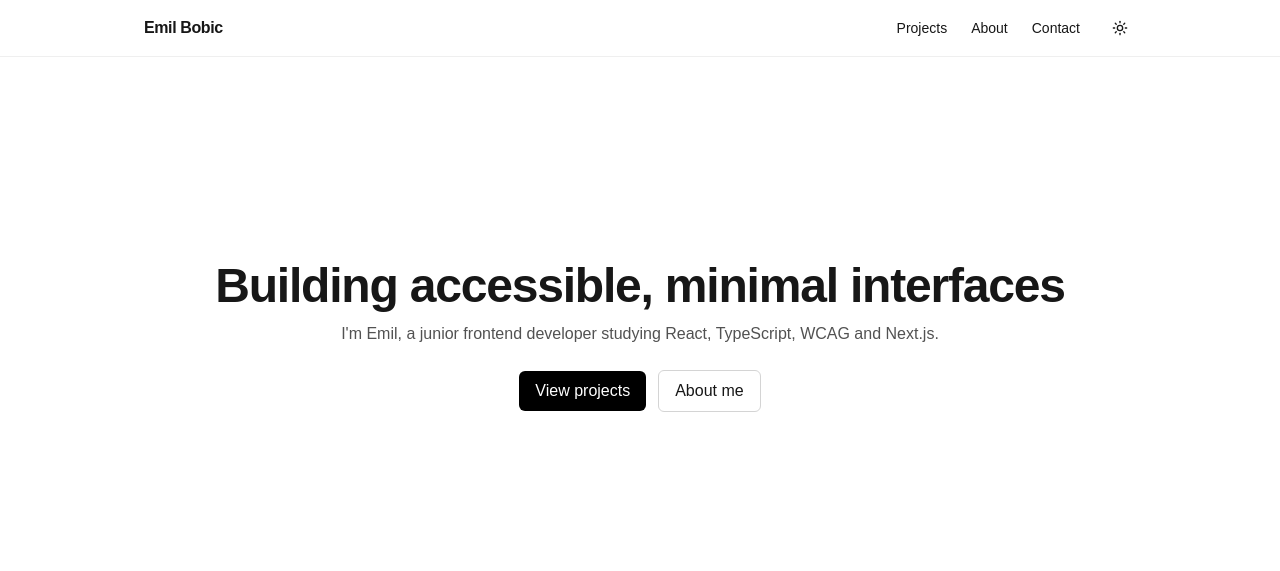
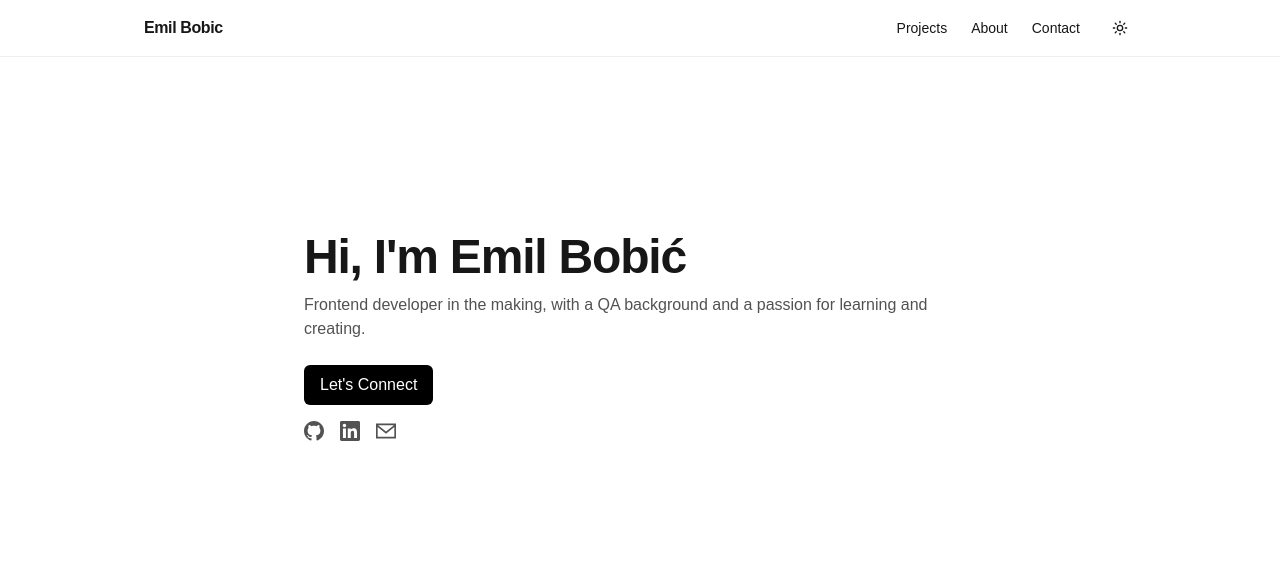
Before and after one commit to ebobic/Portfolio, a Next.js app: page / in a window 1280 px wide. Shown: the top 571 px of the page. Built offline with nearby package versions, Linux system fonts and the light colour scheme; no server answers.

Commit message:
Updated hero: left-aligned layout with CTA and social icons

```diff
--- a/components/hero.tsx
+++ b/components/hero.tsx
@@ -5,14 +5,14 @@
 export function Hero() {
 	return (
 		<section className="relative flex min-h-[70vh] items-center justify-center border-b border-neutral-200/60 dark:border-neutral-800">
-			<div className="mx-auto max-w-5xl px-4 py-20 text-center">
+			<div className="mx-auto max-w-5xl px-4 py-20 text-left">
 				<motion.h1
 					initial={{ opacity: 0, y: 12 }}
 					animate={{ opacity: 1, y: 0 }}
 					transition={{ duration: 0.5, ease: 'easeOut' }}
 					className="mb-3 text-4xl font-semibold tracking-tight md:text-5xl"
 			>
-					Building accessible, minimal interfaces
+					Hi, I'm Emil Bobić
 				</motion.h1>
 				<motion.p
 					initial={{ opacity: 0 }}
@@ -20,17 +20,41 @@
 					transition={{ delay: 0.1, duration: 0.5 }}
 					className="mx-auto mb-6 max-w-2xl text-neutral-600 dark:text-neutral-400"
 				>
-					I'm Emil, a junior frontend developer studying React, TypeScript, WCAG and Next.js.
+					Frontend developer in the making, with a QA background and a passion for learning and creating.
 				</motion.p>
 				<motion.div
 					initial={{ opacity: 0, y: 6 }}
 					animate={{ opacity: 1, y: 0 }}
 					transition={{ delay: 0.15, duration: 0.4 }}
-					className="flex items-center justify-center gap-3"
+					className="flex items-center gap-3"
 				>
-					<a href="#projects" className="rounded-md bg-black px-4 py-2 text-white dark:bg-white dark:text-black">View projects</a>
-					<a href="#about" className="rounded-md border border-neutral-300 px-4 py-2 dark:border-neutral-700">About me</a>
-				</motion.div>
+    <a href="#contact" className="rounded-md bg-black px-4 py-2 text-white dark:bg-white dark:text-black">
+        Let's Connect
+    </a>
+</motion.div>
+<motion.div
+    initial={{ opacity: 0, y: 6 }}
+    animate={{ opacity: 1, y: 0 }}
+    transition={{ delay: 0.2, duration: 0.4 }}
+    className="flex items-center gap-4 mt-4"
+>
+    <a href="https://github.com/emilbobic" target="_blank" rel="noopener noreferrer" className="text-neutral-600 hover:text-neutral-900 dark:text-neutral-400 dark:hover:text-neutral-100">
+        <svg className="h-5 w-5" fill="currentColor" viewBox="0 0 24 24">
+            <path d="M12 0c-6.626 0-12 5.373-12 12 0 5.302 3.438 9.8 8.207 11.387.599.111.793-.261.793-.577v-2.234c-3.338.726-4.033-1.416-4.033-1.416-.546-1.387-1.333-1.756-1.333-1.756-1.089-.745.083-.729.083-.729 1.205.084 1.839 1.237 1.839 1.237 1.07 1.834 2.807 1.304 3.492.997.107-.775.418-1.305.762-1.604-2.665-.305-5.467-1.334-5.467-5.931 0-1.311.469-2.381 1.236-3.221-.124-.303-.535-1.524.117-3.176 0 0 1.008-.322 3.301 1.23.957-.266 1.983-.399 3.003-.404 1.02.005 2.047.138 3.006.404 2.291-1.552 3.297-1.23 3.297-1.23.653 1.653.242 2.874.118 3.176.77.84 1.235 1.911 1.235 3.221 0 4.609-2.807 5.624-5.479 5.921.43.372.823 1.102.823 2.222v3.293c0 .319.192.694.801.576 4.765-1.589 8.199-6.086 8.199-11.386 0-6.627-5.373-12-12-12z"/>
+        </svg>
+    </a>
+    <a href="https://www.linkedin.com/in/emil-bobić-35a00a2a1/" target="_blank" rel="noopener noreferrer" className="text-neutral-600 hover:text-neutral-900 dark:text-neutral-400 dark:hover:text-neutral-100">
+        <svg className="h-5 w-5" fill="currentColor" viewBox="0 0 24 24">
+            <path d="M20.447 20.452h-3.554v-5.569c0-1.328-.027-3.037-1.852-3.037-1.853 0-2.136 1.445-2.136 2.939v5.667H9.351V9h3.414v1.561h.046c.477-.9 1.637-1.85 3.37-1.85 3.601 0 4.267 2.37 4.267 5.455v6.286zM5.337 7.433c-1.144 0-2.063-.926-2.063-2.065 0-1.138.92-2.063 2.063-2.063 1.14 0 2.064.925 2.064 2.063 0 1.139-.925 2.065-2.064 2.065zm1.782 13.019H3.555V9h3.564v11.452zM22.225 0H1.771C.792 0 0 .774 0 1.729v20.542C0 23.227.792 24 1.771 24h20.451C23.2 24 24 23.227 24 22.271V1.729C24 .774 23.2 0 22.222 0h.003z"/>
+        </svg>
+    </a>
+	<a href="mailto:ebobic95@gmail.com" className="text-neutral-600 hover:text-neutral-900 dark:text-neutral-400 dark:hover:text-neutral-100">
+    <svg className="h-5 w-5" fill="currentColor" viewBox="0 0 24 24">
+        <path d="M0 3v18h24V3H0zm21.518 2L12 12.713 2.482 5h19.036zM2 19V7.183l10 8.104 10-8.104V19H2z"/>
+    </svg>
+</a>
+</motion.div>
+
 			</div>
 		</section>
 	)
```
Also changed, not shown: components/about.tsx (+2 -2 lines), components/contact.tsx (+3 -3 lines).
